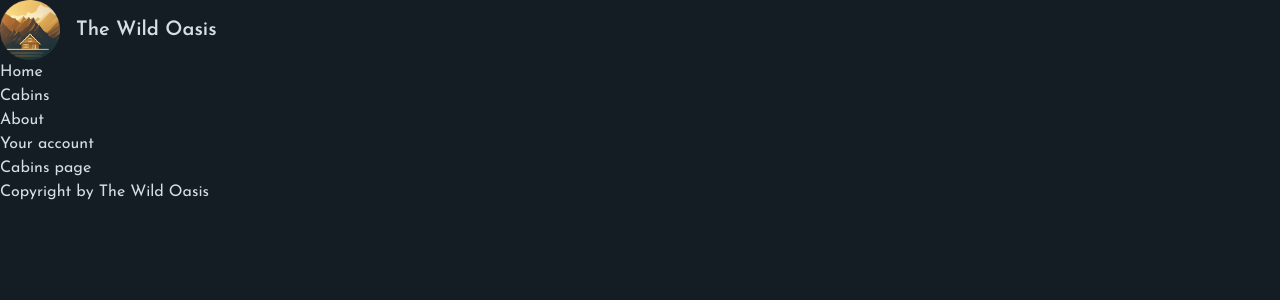
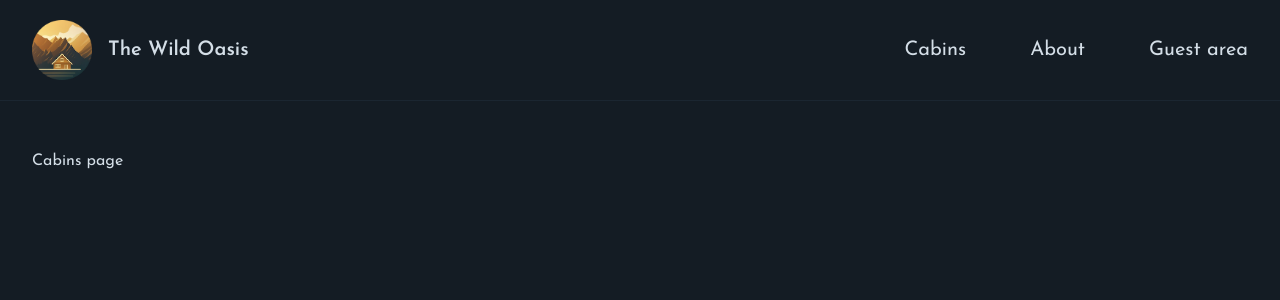
Before and after one commit to andrew0samir/wild-oasis-client, a Next.js app: page /cabins in a window 1280 px wide. Shown: the top 300 px of the page. Built offline with nearby package versions, Linux system fonts and the light colour scheme.

Commit message:
improving the navigation and root layout

```diff
--- /dev/null
+++ b/app/_components/Header.js
@@ -0,0 +1,15 @@
+import Navigation from '@/app/_components/Navigation';
+import Logo from '@/app/_components/Logo';
+
+function Header() {
+  return (
+    <header className='border-b border-primary-900 px-8 py-5'>
+      <div className='flex justify-between items-center max-w-7xl mx-auto'>
+        <Logo />
+        <Navigation />
+      </div>
+    </header>
+  );
+}
+
+export default Header;
--- a/app/_components/Navigation.js
+++ b/app/_components/Navigation.js
@@ -1,10 +1,28 @@
 import Link from "next/link";
 
 export default function Navigation() {
-    return <ul>
-        <li><Link href="/">Home</Link></li>
-        <li><Link href="/cabins">Cabins</Link></li>
-        <li><Link href="/about">About</Link></li>
-        <li><Link href="/account">Your account</Link></li>
-    </ul>
+    return (
+        <nav className="z-10 text-xl">
+            <ul className="flex gap-16 items-center">
+                <li>
+                    <Link href="/cabins" className="hover:text-accent-400 transition-colors">
+                        Cabins
+                    </Link>
+                </li>
+                <li>
+                    <Link href="/about" className="hover:text-accent-400 transition-colors">
+                        About
+                    </Link>
+                </li>
+                <li>
+                    <Link
+                        href="/account"
+                        className="hover:text-accent-400 transition-colors"
+                    >
+                        Guest area
+                    </Link>
+                </li>
+            </ul>
+        </nav>
+    );
 }
--- a/app/layout.js
+++ b/app/layout.js
@@ -9,6 +9,7 @@
 })
 
 import "@/app/_styles/globals.css";
+import Header from "@/app/_components/Header";
 
 export const metadata = {
     title: {
@@ -20,17 +21,15 @@
 
 export default function RootLayout({ children }) {
     return <html lang="en">
-        <body className={`${josefin.className} bg-primary-950 text-primary-100 min-h-screen`}>
-            <header>
-                <Logo />
-                <Navigation />
-            </header>
-            <main>
-                {children}
-            </main>
-            <footer>
-                Copyright by The Wild Oasis
-            </footer>
+        <body className={`${josefin.className} antialiased bg-primary-950 text-primary-100 min-h-screen flex flex-col`}>
+
+            <Header />
+
+            <div className="flex-1 px-8 py-12">
+                <main className="max-w-7xl mx-auto ">
+                    {children}
+                </main>
+            </div>
         </body>
     </html>
 }
```
